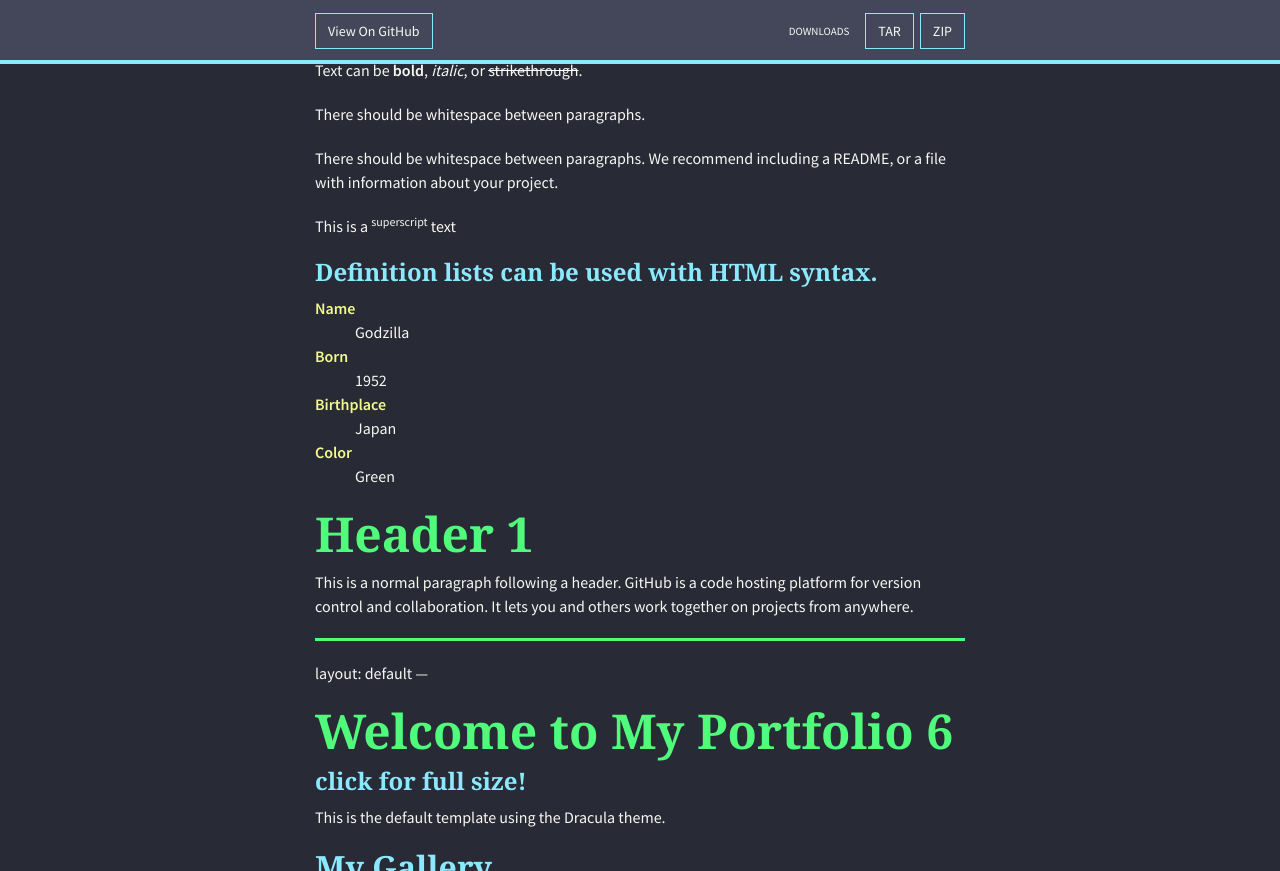
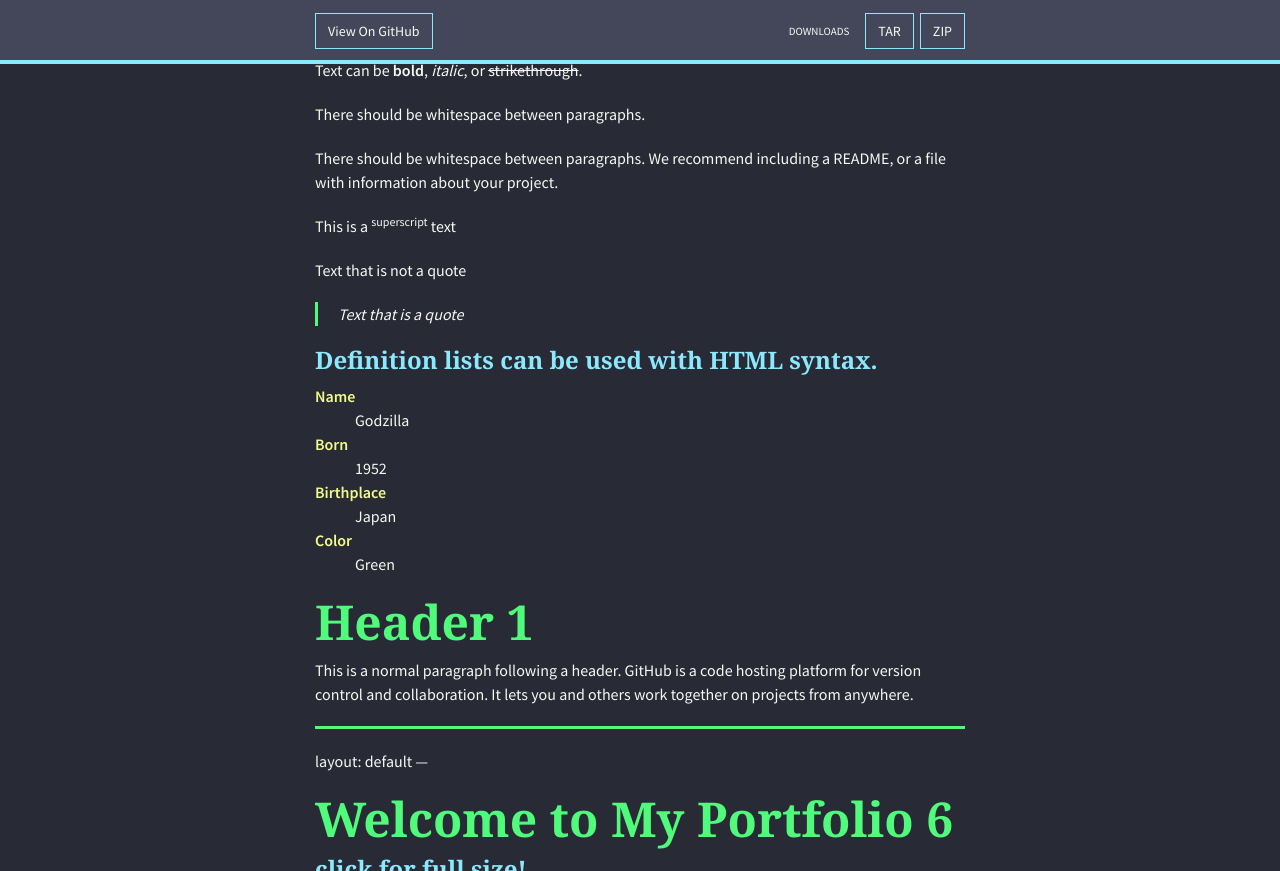
Before and after one commit to SmoothOperator/smoothoperator.github.io, a Jekyll site: the page built from index.md, in a window 1280 px wide and 900 px high, scrolled down 323 px, cut to the strip 0-871 px from the top of the window. Built offline with Jekyll 4.4.1, drawn with Linux system fonts in a browser that asks for light colours; nearby versions of some CDN libraries; our own code applies the rules of GitHub Pages for plain Markdown files.

Commit message:
Update index.md

```diff
--- a/index.md
+++ b/index.md
@@ -14,6 +14,10 @@ There should be whitespace between paragraphs.
 There should be whitespace between paragraphs. We recommend including a README, or a file with information about your project.
 
 This is a <sup>superscript</sup> text
+
+Text that is not a quote
+
+> Text that is a quote
 
 ### Definition lists can be used with HTML syntax.
 
```
